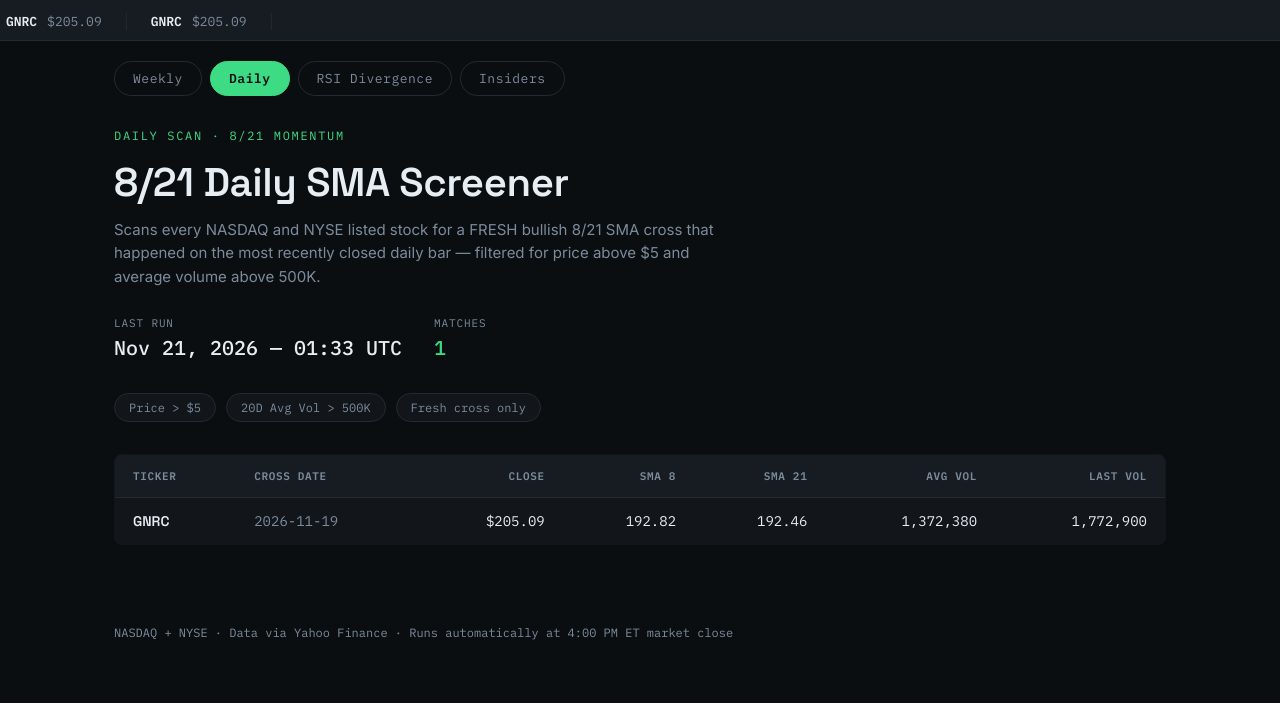
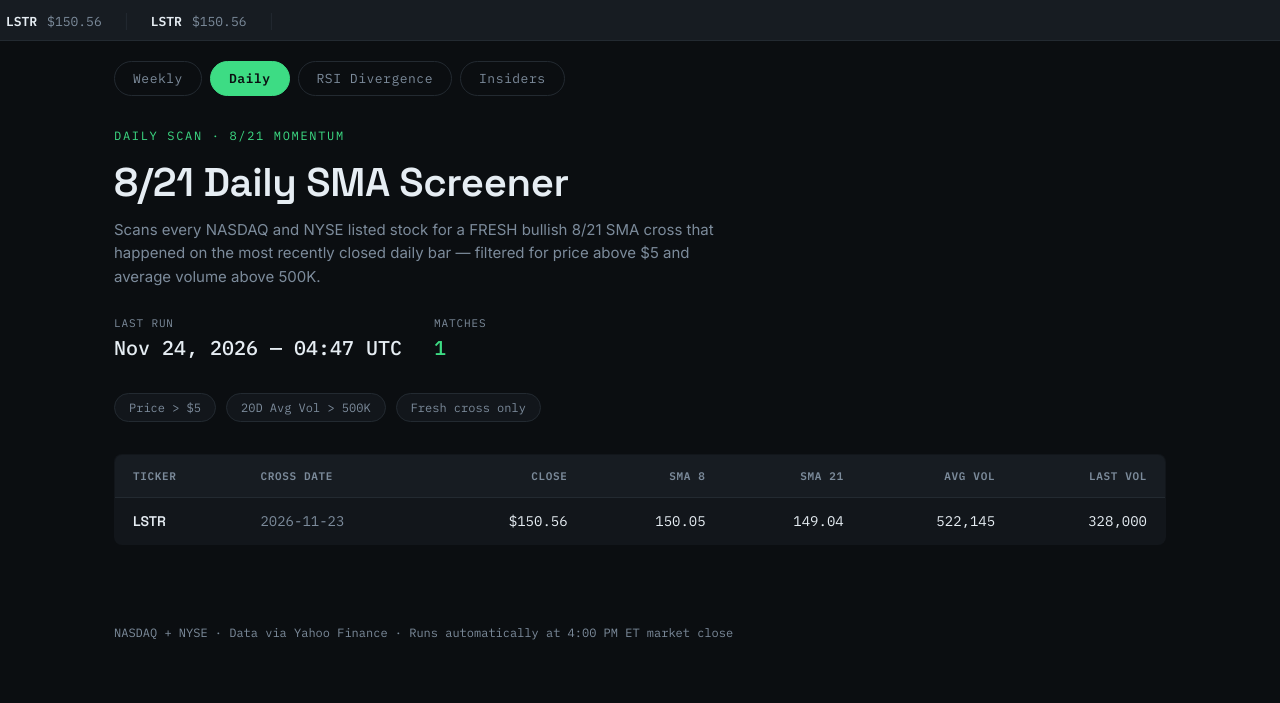
Before and after one commit to belch99/swing-screener, a plain HTML site: page docs/daily.html in a window 1280 px wide. Drawn offline with Linux system fonts and the light colour scheme.

Commit message:
Daily SMA scan: 2026-11-24

```diff
--- a/daily_cross_results.csv
+++ b/daily_cross_results.csv
@@ -1,2 +1,2 @@
 ticker,close_date,close,sma8,sma21,avg_vol,last_vol
-GNRC,2026-11-19,205.09,192.82,192.46,1372380,1772900
+LSTR,2026-11-23,150.56,150.05,149.04,522145,328000
--- a/docs/daily.html
+++ b/docs/daily.html
@@ -238,7 +238,7 @@
 <body>
 
   <div class="tape-wrap">
-    <div class="tape-track"><span class="tape-item"><span class="tape-ticker">GNRC</span><span class="tape-price">$205.09</span></span><span class="tape-item"><span class="tape-ticker">GNRC</span><span class="tape-price">$205.09</span></span></div>
+    <div class="tape-track"><span class="tape-item"><span class="tape-ticker">LSTR</span><span class="tape-price">$150.56</span></span><span class="tape-item"><span class="tape-ticker">LSTR</span><span class="tape-price">$150.56</span></span></div>
   </div>
 
     <nav class="top-nav">
@@ -255,7 +255,7 @@
     <div class="meta-row">
       <div class="meta-item">
         <div class="meta-label">Last run</div>
-        <div class="meta-value">Nov 21, 2026 — 01:33 UTC</div>
+        <div class="meta-value">Nov 24, 2026 — 04:47 UTC</div>
       </div>
       <div class="meta-item">
         <div class="meta-label">Matches</div>
@@ -283,13 +283,13 @@
           </thead>
           <tbody>
         <tr>
-          <td class="col-ticker">GNRC</td>
-          <td class="mono">2026-11-19</td>
-          <td class="mono num">$205.09</td>
-          <td class="mono num">192.82</td>
-          <td class="mono num">192.46</td>
-          <td class="mono num">1,372,380</td>
-          <td class="mono num">1,772,900</td>
+          <td class="col-ticker">LSTR</td>
+          <td class="mono">2026-11-23</td>
+          <td class="mono num">$150.56</td>
+          <td class="mono num">150.05</td>
+          <td class="mono num">149.04</td>
+          <td class="mono num">522,145</td>
+          <td class="mono num">328,000</td>
         </tr>
           </tbody>
         </table>
@@ -300,7 +300,7 @@
   </footer>
 
 <script>
-  window.SCREENER_DATA = [{"ticker": "GNRC", "close_date": "2026-11-19", "close": 205.09, "sma8": 192.82, "sma21": 192.46, "avg_vol": 1372380, "last_vol": 1772900}];
+  window.SCREENER_DATA = [{"ticker": "LSTR", "close_date": "2026-11-23", "close": 150.56, "sma8": 150.05, "sma21": 149.04, "avg_vol": 522145, "last_vol": 328000}];
 </script>
 </body>
 </html>
```
